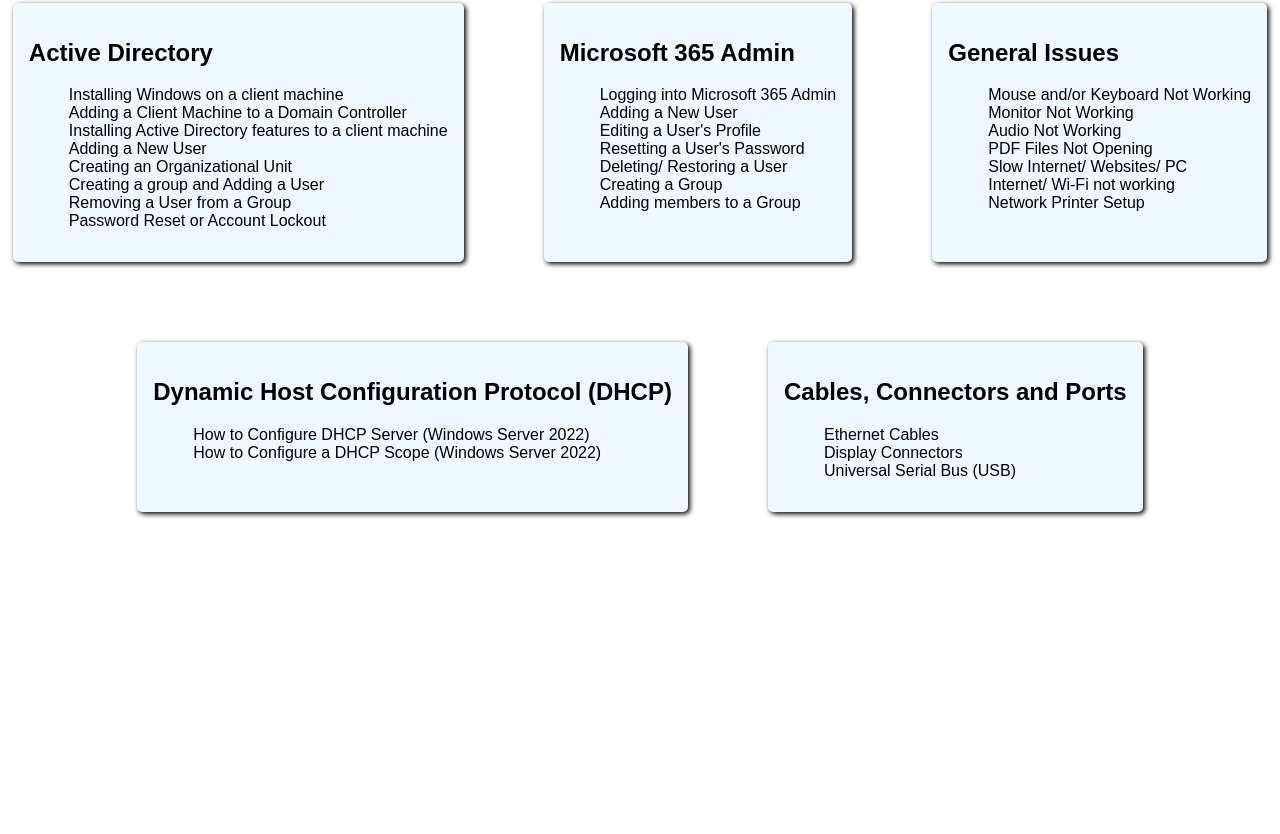
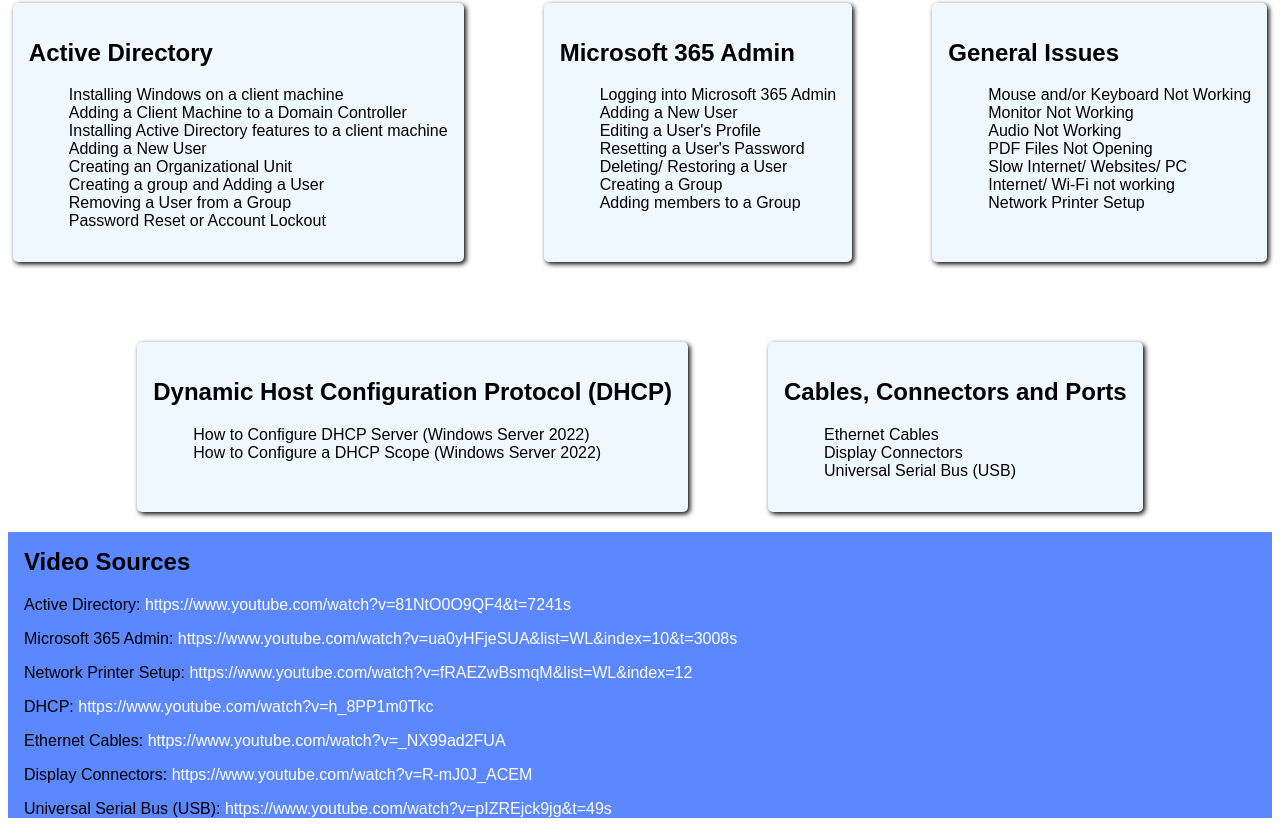
Before and after one commit to Mark-Attack/IT_Support, a plain HTML site: page index.html in a window 1280 px wide. Shown: the part 650-1484 px from the top of the page. Before the commit the page ends 1170 px from the top, so only its background shows below. Drawn offline with Linux system fonts and the light colour scheme.

Commit message:
General Isuues update & Sources Addition

```diff
--- a/css/main.css
+++ b/css/main.css
@@ -12,6 +12,27 @@
     background-color: rgb(92, 136, 255);
     padding: 0.2rem;
     margin-bottom: 2rem;
+}
+
+#footer{
+    background-color: rgb(92, 136, 255);
+}
+#footer h2{
+    padding-top: 1rem;
+    padding-left: 1rem;
+}
+#footer p{
+    padding-left: 1rem;
+    padding-right: 1rem;
+}
+
+#footer a{
+    text-decoration: none;
+    color:rgb(255, 255, 255);
+}
+#footer a:hover{
+    font-size: 1.1rem;
+    text-decoration: underline;
 }
 
 #index-body{
--- a/index.html
+++ b/index.html
@@ -92,8 +92,43 @@
 
     </section>
 
-    <section>
-        <!--  <iframe id="testPDF" src="./pdfs/test_doc.pdf" frameborder="0"></iframe> -->
+    <section id="footer">
+        <h2>Video Sources</h2>
+
+        <p>
+            Active Directory:
+            <a target="_blank" href="https://www.youtube.com/watch?v=81NtO0O9QF4&t=7241s">https://www.youtube.com/watch?v=81NtO0O9QF4&t=7241s</a>
+        </p>
+
+        <p>
+            Microsoft 365 Admin:
+            <a target="_blank" href="https://www.youtube.com/watch?v=ua0yHFjeSUA&list=WL&index=10&t=3008s">https://www.youtube.com/watch?v=ua0yHFjeSUA&list=WL&index=10&t=3008s</a>
+        </p>
+
+        <p>
+            Network Printer Setup:
+            <a target="_blank" href="https://www.youtube.com/watch?v=fRAEZwBsmqM&list=WL&index=12">https://www.youtube.com/watch?v=fRAEZwBsmqM&list=WL&index=12</a>
+        </p>
+
+        <p>
+            DHCP:
+            <a target="_blank" href="https://www.youtube.com/watch?v=h_8PP1m0Tkc">https://www.youtube.com/watch?v=h_8PP1m0Tkc</a>
+        </p>
+
+        <p>
+            Ethernet Cables:
+            <a target="_blank" href="https://www.youtube.com/watch?v=_NX99ad2FUA">https://www.youtube.com/watch?v=_NX99ad2FUA</a>
+        </p>
+
+        <p>
+            Display Connectors:
+            <a target="_blank" href="https://www.youtube.com/watch?v=R-mJ0J_ACEM">https://www.youtube.com/watch?v=R-mJ0J_ACEM</a>
+        </p>
+
+        <p>
+            Universal Serial Bus (USB):
+            <a target="_blank" href="https://www.youtube.com/watch?v=pIZREjck9jg&t=49s">https://www.youtube.com/watch?v=pIZREjck9jg&t=49s</a>
+        </p>
     </section>
 </body>
 </html>
```
Also changed, not shown: PDF.html (+0 -1 lines), internet.html (+1 -2 lines), internetNoConnect.html (+2 -2 lines), printerSetup.html (+1 -1 lines), Images/img_52.png.
